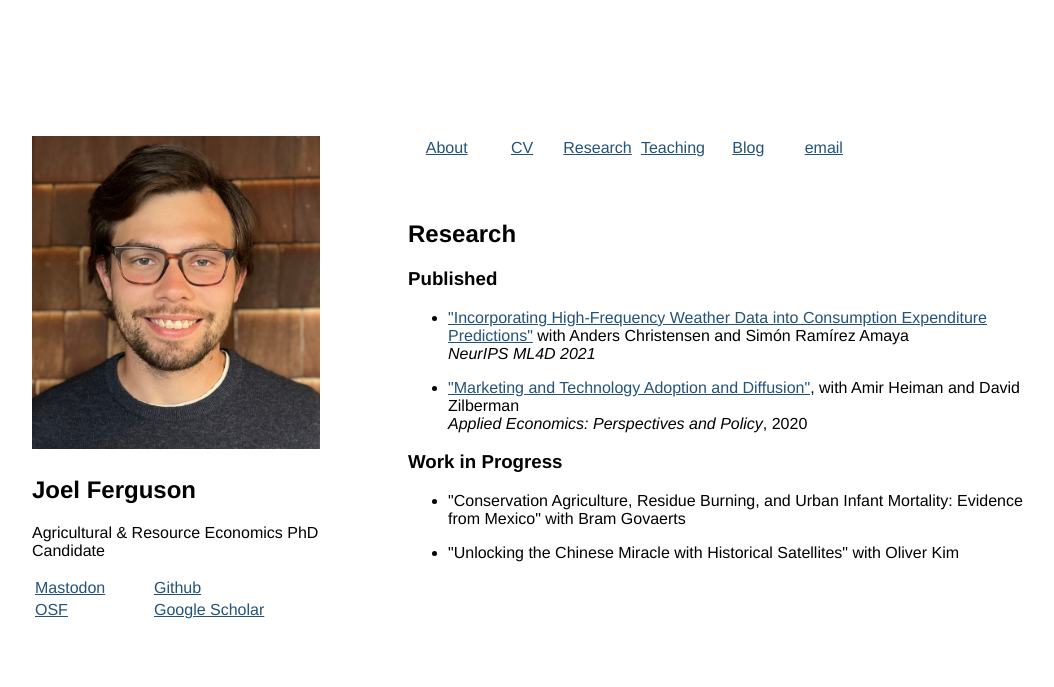
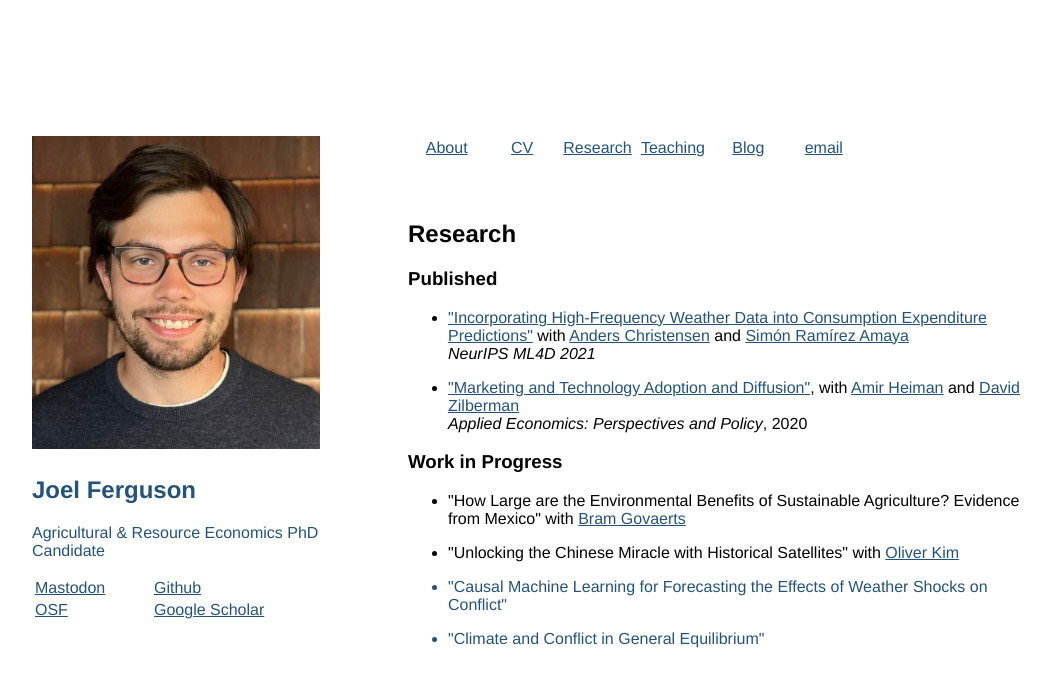
Before and after one commit to joelferg/joelferg.github.io, a Jekyll site: the page built from research.html, in a window 1280 px wide. Shown: the top 687 px of the page, without its empty margins (104-1158 px from the left). Built offline with Jekyll 4.4.1, drawn with Linux system fonts in a browser that asks for light colours.

Commit message:
Update bio and research

```diff
--- a/index.html
+++ b/index.html
@@ -4,8 +4,8 @@ title: Joel Ferguson
 ---
 <h2> Bio </h2>
 <p>
-I am a fifth year Agricultural & Resource Economics PhD candidate and an <a href="https://blumcenter.berkeley.edu/academics/infews/">Innovations at the Nexus of Food, Energy, and Water Systems Fellow</a> at University of California, Berkeley. My research is situated at the intersection of development economics and economic geography, with an emphasis on sustainable development. My current projects involve quantifying the health benefits of reduced crop residue burning due to sustainable agriculture adoption in Mexico, estimating income in China during the 1970s using historical satellite imagery, and understanding the effects of market integration on armed conflict in agriculture-dependent regions.
+I am a fifth year Agricultural & Resource Economics PhD candidate and an <a href="https://blumcenter.berkeley.edu/academics/infews/">Innovations at the Nexus of Food, Energy, and Water Systems Fellow</a> at University of California, Berkeley. I develop and use remote sensing and machine learning tools to study questions in global agriculture. My current projects include quantifying the health benefits of conservation agriculture adoption in Mexico due to reduced residue burning, re-examining the effects of China's Household Responsibility System using historical satellite imagery, and exploring how agricultural productivity shocks due to weather affect civil conflict lieklihood in general equilibrium.
 </p>
 <p>
-Since starting my PhD at Berkeley, I have worked as a graduate student researcher for <a href="https://www.bitss.org/">the Berkeley Initiative for Transparency in the Social Sciences</a>, <a href="https://are.berkeley.edu/esadoulet/">Elisabeth Sadoulet</a>, <a href="https://www.professorzilberman.com/">David Zilberman</a>, and <a href="http://emiguel.econ.berkeley.edu/">Edward Miguel</a>. Before coming to Berkeley I was a Stanford Law Empirical Research Fellow working for <a href="https://law.stanford.edu/directory/daniel-p-kessler/">Daniel Kessler</a>, I worked as a research assistant for <a href="https://seankhiggins.com/">Sean Higgins</a>, and I earned a B.S. in Economics from Tulane University with minors in Mathematics and Portuguese.
+Since starting my PhD at Berkeley, I have worked as a graduate student researcher for <a href="https://www.solomonhsiang.com/"> Solomon Hsiang</a>, <a href="https://are.berkeley.edu/esadoulet/">Elisabeth Sadoulet</a>, <a href="https://www.bitss.org/">the Berkeley Initiative for Transparency in the Social Sciences</a>, <a href="https://www.professorzilberman.com/">David Zilberman</a>, and <a href="http://emiguel.econ.berkeley.edu/">Edward Miguel</a>. Before coming to Berkeley I was a Stanford Law Empirical Research Fellow working for <a href="https://law.stanford.edu/directory/daniel-p-kessler/">Daniel Kessler</a>, I worked as a research assistant for <a href="https://seankhiggins.com/">Sean Higgins</a>, and I earned a B.S. in Economics from Tulane University with minors in Mathematics and Portuguese.
 </p>
--- a/research.html
+++ b/research.html
@@ -5,16 +5,20 @@ title: Research
 <h2> Research </h2>
 <h3>Published</h3>
 <ul>
-  <li><p style="margin-bottom:0;"><a href="https://arxiv.org/abs/2211.01406" target="_blank">"Incorporating High-Frequency Weather Data into Consumption Expenditure Predictions"</a> with Anders Christensen and Simón Ramírez Amaya</p>
+  <li><p style="margin-bottom:0;"><a href="https://arxiv.org/abs/2211.01406" target="_blank">"Incorporating High-Frequency Weather Data into Consumption Expenditure Predictions"</a> with <a href="https://www.dtu.dk/english/person/anders-christensen?id=145234&entity=profile">Anders Christensen</a> and <a href="http://www.globalpolicy.science/simon-ra">Simón Ramírez Amaya</a></p>
     <p style="margin : 0; padding-top:0;"><i>NeurIPS ML4D 2021</i></p>
-  <li><p style="margin-bottom:0;"><a href="https://doi.org/10.1002/aepp.13005" target="_blank">"Marketing and Technology Adoption and Diffusion"</a>, with Amir Heiman and David Zilberman</p>
+  <li><p style="margin-bottom:0;"><a href="https://doi.org/10.1002/aepp.13005" target="_blank">"Marketing and Technology Adoption and Diffusion"</a>, with <a href="https://economics.agri.huji.ac.il/amirheiman">Amir Heiman</a> and <a href="https://www.professorzilberman.com/">David Zilberman</a></p>
     <p style="margin : 0; padding-top:0;"><i>Applied Economics: Perspectives and Policy</i>, 2020</p>
     </li>
   </ul>
 <h3>Work in Progress</h3>
 <ul>
-  <li><p>"Conservation Agriculture, Residue Burning, and Urban Infant Mortality: Evidence from Mexico" with Bram Govaerts</p>
+  <li><p>"How Large are the Environmental Benefits of Sustainable Agriculture? Evidence from Mexico" with <a href="https://www.cimmyt.org/people/bram-govaerts/">Bram Govaerts</a></p>
   </li>
-  <li><p> "Unlocking the Chinese Miracle with Historical Satellites" with Oliver Kim</p>
+  <li><p> "Unlocking the Chinese Miracle with Historical Satellites" with <a href="https://oliverwkim.com/">Oliver Kim<a/></p>
     </li>
+  <li><p>"Causal Machine Learning for Forecasting the Effects of Weather Shocks on Conflict"</p>
+  </li>
+  <li><p>"Climate and Conflict in General Equilibrium"</p>
+  </li>
 </ul>
```
